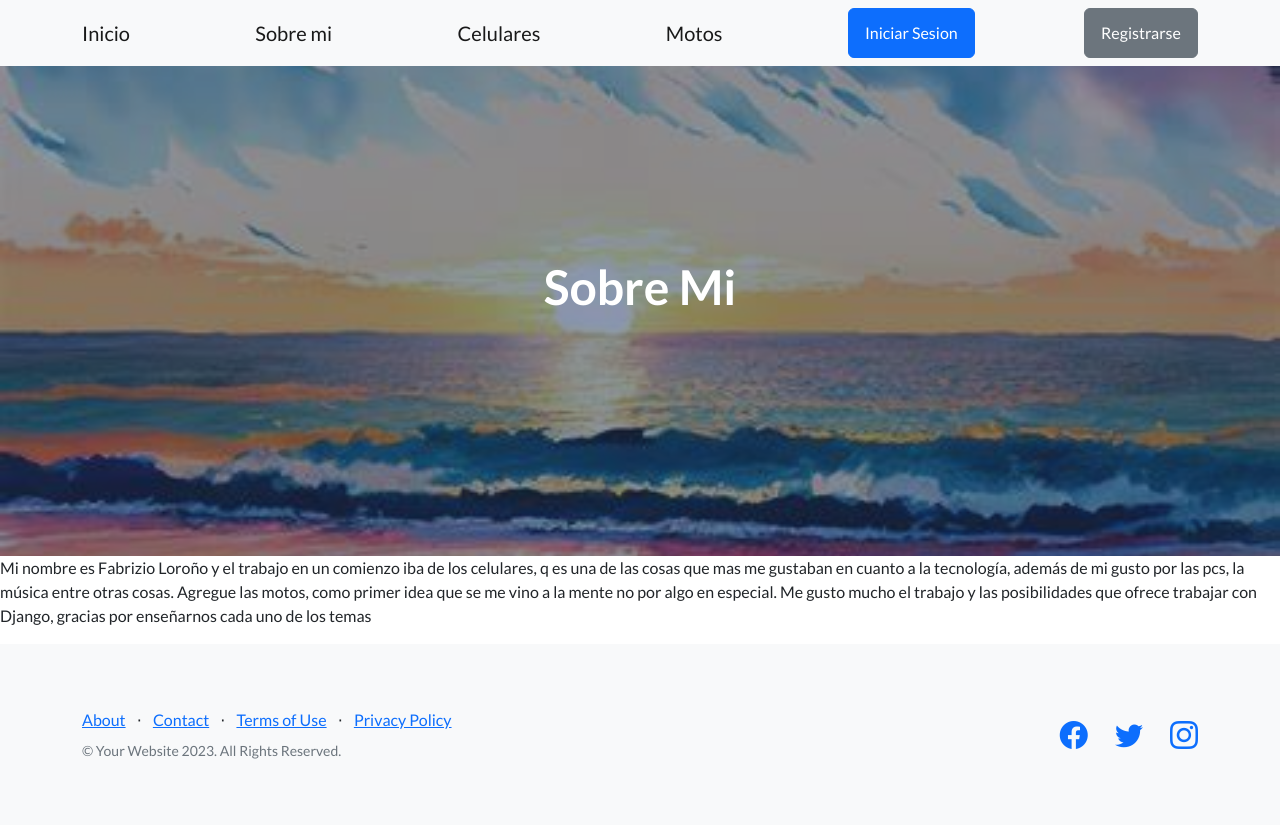
After one commit to FabriArieL/django_TerceraEntrega, a Django app: page /sobre-mi in a window 1280 px wide. The commit adds this page. Run offline with Django 5.2, Linux system fonts and the light colour scheme; some libraries are stand-ins or nearby versions.

Commit message:
Listo para entregar

```diff
--- /dev/null
+++ b/inicio/templates/inicio/sobre_mi.html
@@ -0,0 +1,13 @@
+{% extends "base.html" %}
+
+{% block title_head %}
+Sobre Mi
+{% endblock title_head %}
+
+{% block h1_header %}Sobre Mi{% endblock h1_header %}
+
+{% block main %}
+<p>Mi nombre es Fabrizio Loroño y el trabajo en un comienzo iba de los celulares, q es una de las cosas que mas me gustaban en cuanto a la tecnología, además
+    de mi gusto por las pcs, la música entre otras cosas. Agregue las motos, como primer idea que se me vino a la mente no por algo en especial.
+    Me gusto mucho el trabajo y las posibilidades que ofrece trabajar con Django, gracias por enseñarnos cada uno de los temas</p>
+{% endblock main %}
--- a/inicio/urls.py
+++ b/inicio/urls.py
@@ -1,10 +1,11 @@
-from inicio.views import crear_celular, inicio, listado_celulares, ver_celular, eliminar_celular, editar_celular
+from inicio.views import crear_celular, inicio, sobre_mi, listado_celulares, ver_celular, eliminar_celular, editar_celular
 from django.urls import path, include
 
 app_name = "inicio"
 
 urlpatterns = [
     path("", inicio, name="inicio"),
+    path("sobre-mi", sobre_mi, name="sobre_mi"),
     path("celulares/", listado_celulares, name="listado_celulares"),
     path("celulares/crear/", crear_celular, name="crear_celular"),
     path("celulares/<int:id_celular>/", ver_celular, name="ver_celular"),
--- a/inicio/views.py
+++ b/inicio/views.py
@@ -12,6 +12,9 @@ def inicio(resquest):
     return render(resquest, "inicio/inicio.html")
 def bienvenida(request):
     return render(request, "inicio/bienvenida.html")
+
+def sobre_mi(resquest):
+    return render(resquest, "inicio/sobre_mi.html")
 
 def crear_celular (request):
     print(request)
--- a/productos/templates/productos/ver_moto.html
+++ b/productos/templates/productos/ver_moto.html
@@ -14,6 +14,7 @@ Moto
     <li>Marca: {{moto.marca}}</li>
     <li>Modelo: {{moto.modelo}}</li>
     <li>Anio: {{moto.anio}}</li>
-    <li>Imagen: <img src="{{moto.imagen.url}}" alt="Imagen de la moto" height="200px"></li>
+    {% if moto.imagen %}<li>Imagen: <img src={{moto.imagen.url}} alt="Imagen de la moto" height="200px"></li>{% endif %}
+
 </ul>
 {% endblock main %}
--- a/templates/base.html
+++ b/templates/base.html
@@ -25,6 +25,7 @@
         <nav class="navbar navbar-light bg-light static-top">
             <div class="container">
                 <a class="navbar-brand" href={% url "inicio:inicio" %}>Inicio</a>
+                <a class="navbar-brand" href={% url "inicio:sobre_mi" %}>Sobre mi</a>
                 <a class="navbar-brand" href={% url "inicio:listado_celulares" %}>Celulares</a>
                 <a class="navbar-brand" href={% url "productos:listado_motos" %}>Motos</a>
 
```
Also changed, not shown: productos/templates/productos/listado_motos.html (+0 -7 lines), inicio/templates/inicio/inicio.html (line endings or trailing spaces).
